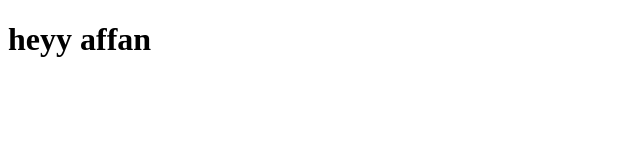
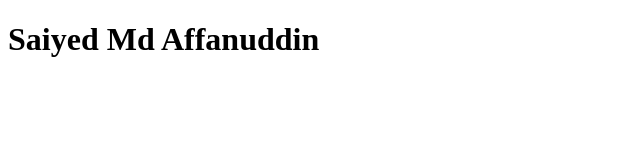
Before and after one commit to iaffn/affan_82_mid2025, a plain HTML site: page index.html in a window 1280 px wide. Shown: the whole page, without its empty margins (0-640 px from the left). Drawn offline with Linux system fonts and the light colour scheme.

Commit message:
first commit

```diff
--- a/index.html
+++ b/index.html
@@ -6,6 +6,6 @@
     <title>Document</title>
 </head>
 <body>
-    <h1> heyy affan</h1>
+    <h1>Saiyed Md Affanuddin  </h1>
 </body>
 </html>
```
